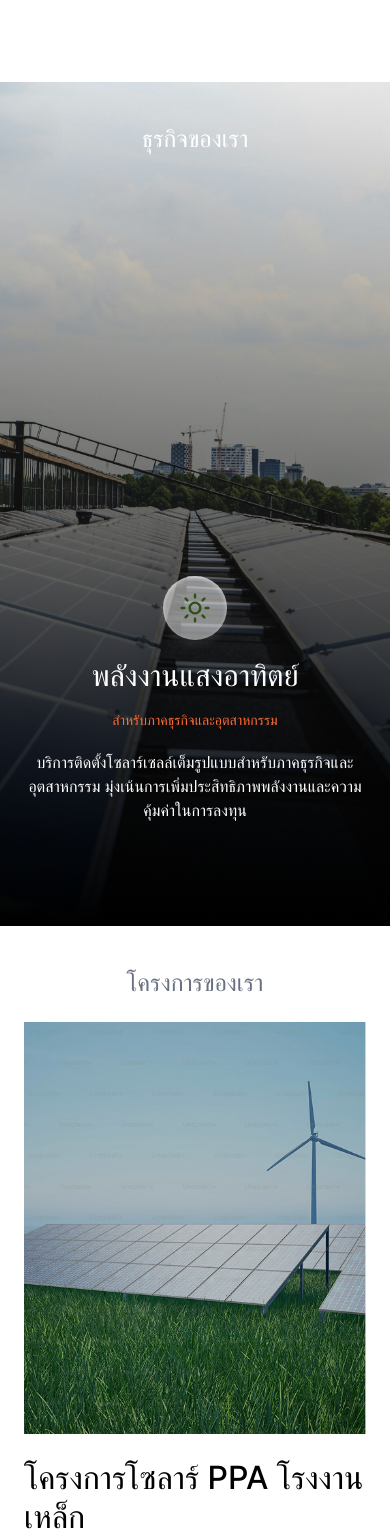
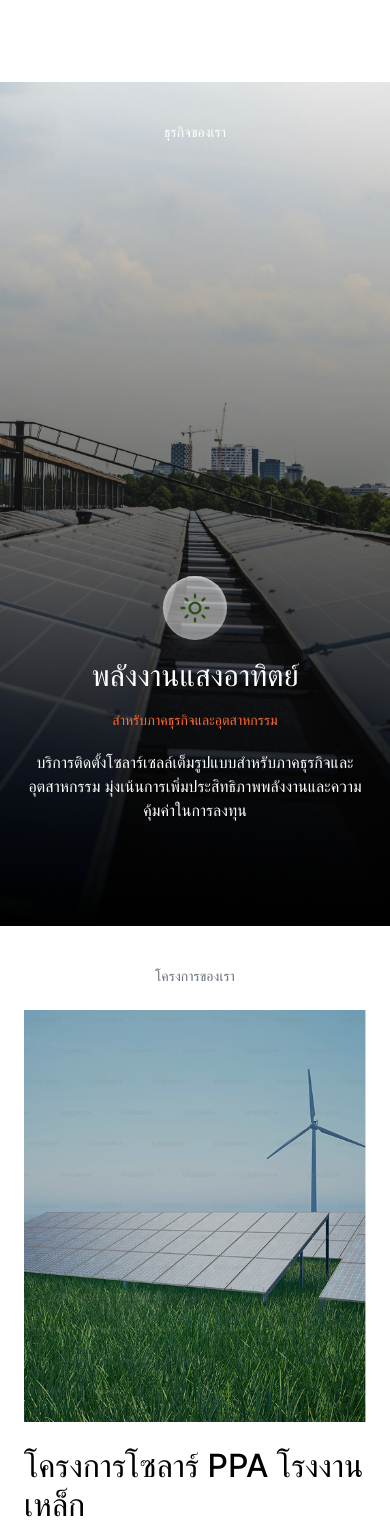
Before and after one commit to craxidile/power-express, a React (Create React App) app: page /#/ in a window 390 px wide. Shown: the part 2526-4062 px from the top of the page. Built offline with nearby package versions, Linux system fonts and the light colour scheme; a web font is replaced by a local one.

Commit message:
fix: fix unit padding

```diff
--- a/src/components/screens/front/sections/section-business/index.tsx
+++ b/src/components/screens/front/sections/section-business/index.tsx
@@ -7,15 +7,15 @@ const SectionBusiness = () => {
              style={{background: `url(${p('mock/front/section-business/bg.jpg')}) no-repeat center/cover`}}>
       <div className="absolute left-0 top-0 w-full h-full bg-gradient-to-b from-[rgba(0,0,0,0)] to-black" />
       <div className="z-[1] relative mx-auto h-full w-full max-w-[932px] px-6 py-10 lg:pt-[160px] lg:pb-[80px] flex flex-col justify-start items-stretch">
-        <span className="text-center text-white text-2xl font-medium">ธุรกิจของเรา</span>
+        <h2 className="text-center text-white text-sm lg:text-2xl font-medium">ธุรกิจของเรา</h2>
         <div className="flex-1" />
         <div className="mb-16 gap-y-5 flex flex-col justify-start items-stretch">
           <div className={`self-center w-16 h-16 lg:w-[100px] lg:h-[100px] rounded-full bg-white-a50 flex flex-col justify-center items-center ${s.glass}`}>
             <img className="block w-8 h-auto lg:w-10" alt="Icon" src={p('mock/front/section-business/ic-sun.svg')} />
           </div>
-          <h2 className="m-0 p-0 leading-none text-white font-medium text-3xl lg:text-4hxl text-center">
+          <h3 className="m-0 p-0 leading-none text-white font-medium text-3xl lg:text-4hxl text-center">
             พลังงานแสงอาทิตย์
-          </h2>
+          </h3>
           <span className="text-sm lg:text-base font-medium text-cta-primary text-center">
             สำหรับภาคธุรกิจและอุตสาหกรรม
           </span>
--- a/src/components/screens/front/sections/section-impact/index.tsx
+++ b/src/components/screens/front/sections/section-impact/index.tsx
@@ -7,7 +7,7 @@ const SectionImpact = () => {
         <div className="gap-y-16 lg:gap-y-0 flex flex-col lg:flex-row justify-start items-stretch">
           <div className="lg:flex-1 lg:flex-shrink-0 flex flex-col justify-start items-stretch">
             <div className="gap-y-6 lg:gap-y-10 flex flex-col justify-start items-stretch">
-              <h6 className="text-title-light text-xl lg:text-2xl font-medium">ผลลัพธ์ของเรา</h6>
+              <h6 className="text-title-light text-sm lg:text-2xl font-medium">ผลลัพธ์ของเรา</h6>
               <h2 className="text-4xl lg:text-5xl font-medium leading-[1.2]">
                 ขับเคลื่อนการเติบโต
                 <br/>
--- a/src/components/screens/front/sections/section-projects/index.tsx
+++ b/src/components/screens/front/sections/section-projects/index.tsx
@@ -8,7 +8,7 @@ const SectionProjects = () => {
     <section className="py-10 lg:py-20 flex flex-col justify-start items-stretch">
       <SafeArea>
         <div className="gap-y-6 lg:gap-y-20 flex flex-col justify-start items-stretch">
-          <h2 className="uppercase text-secondary text-center text-2xl font-medium">โครงการของเรา</h2>
+          <h2 className="uppercase text-secondary text-center text-sm lg:text-2xl font-medium">โครงการของเรา</h2>
           <ul className="gap-x-0 lg:gap-x-12 gap-y-20 grid grid-cols-1 lg:grid-cols-3">
             <li>
               <ProjectBox image={p('mock/front/section-projects/mock-project-01.jpg')} title="โครงการโซลาร์ PPA โรงงานเหล็ก"
```
